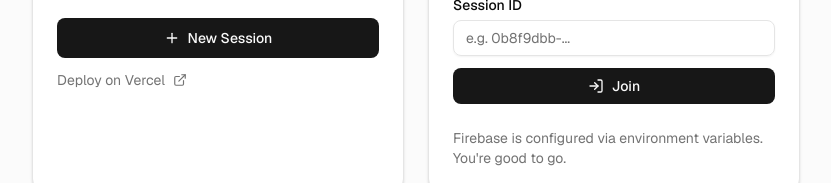
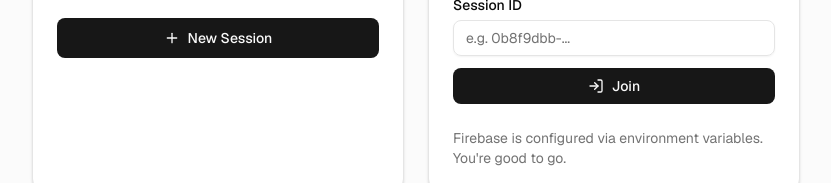
Before and after one commit to ayushsalunkhe/CollabEdit-v2-dm, a Next.js app: page / in a window 1280 px wide. Shown: the part 350-533 px from the top of the page, without its empty margins (224-1055 px from the left). Built offline with nearby package versions, Linux system fonts and the light colour scheme; no server answers.

Commit message:
Update page.tsx

```diff
--- a/app/page.tsx
+++ b/app/page.tsx
@@ -55,13 +55,6 @@ export default function HomePage() {
                 Firebase not configured. Click "Setup Firebase" to paste your client config.
               </div>
             )}
-            <Link
-              href="https://vercel.com"
-              target="_blank"
-              className="inline-flex items-center gap-2 text-sm text-muted-foreground"
-            >
-              Deploy on Vercel <ExternalLink className="h-3.5 w-3.5" />
-            </Link>
           </CardContent>
         </Card>
 
```
